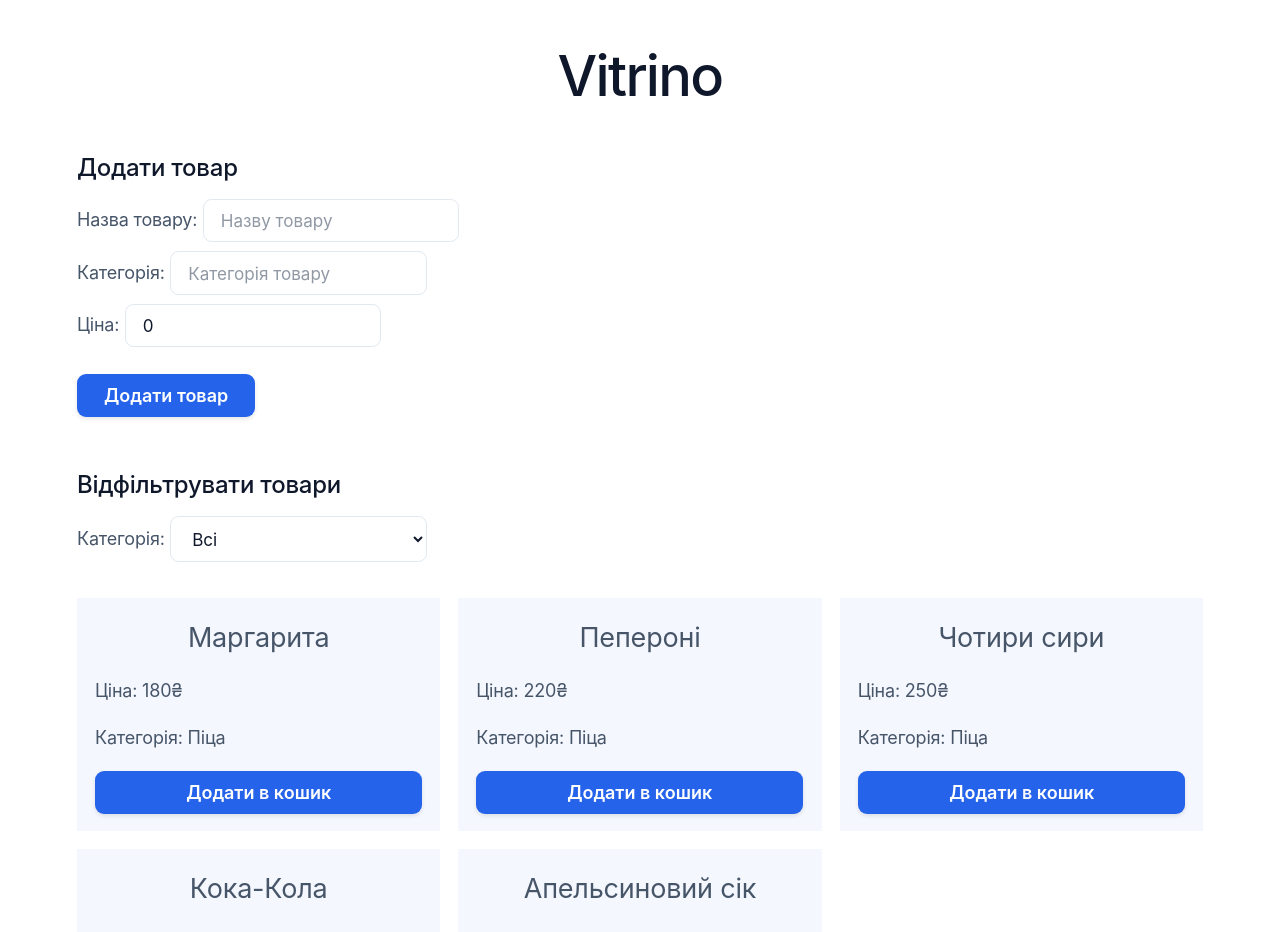
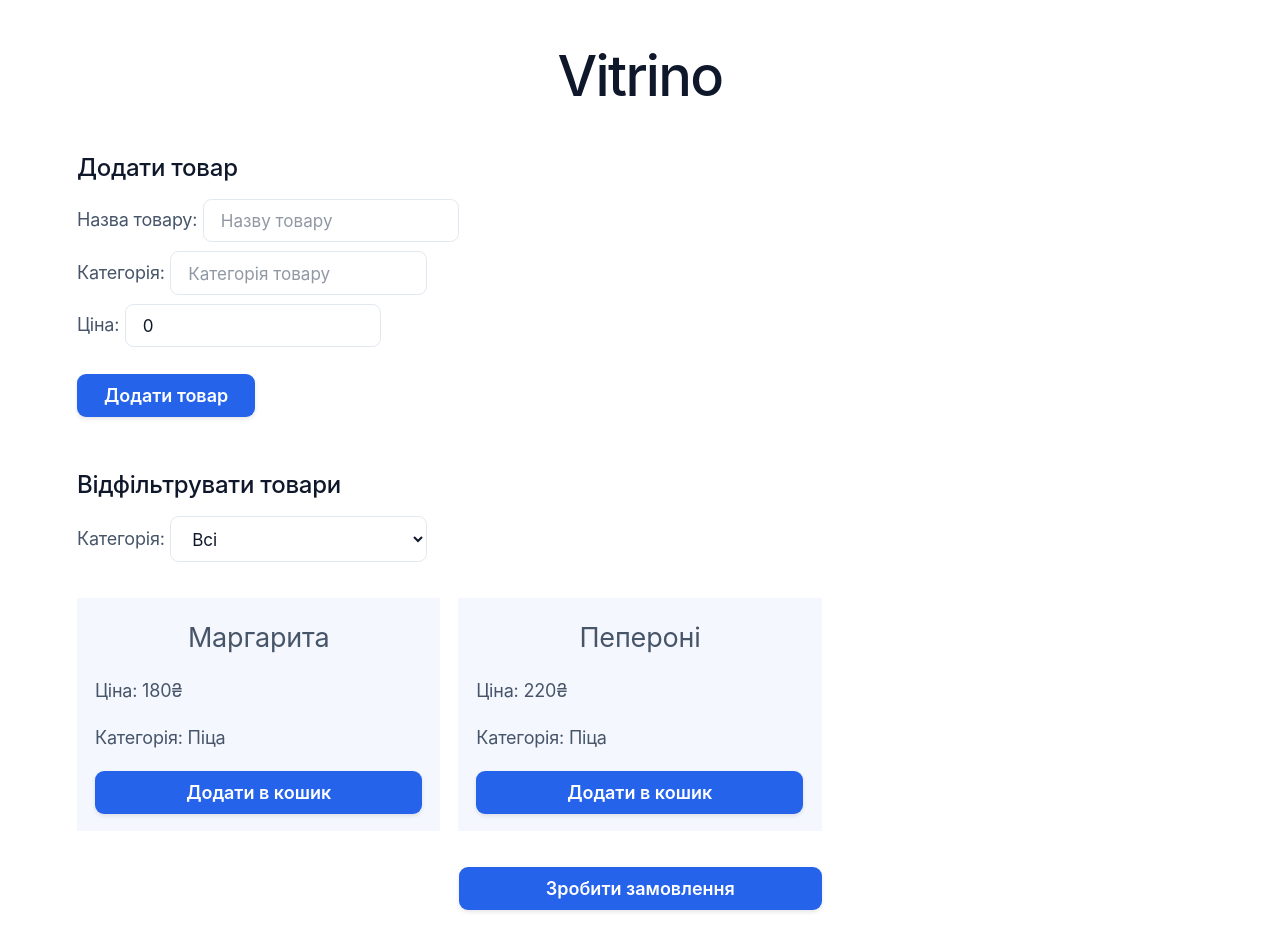
Before and after one commit to qmaoz/react-labs, a React (Vite) app: page / in a window 1280 px wide. Shown: the top 932 px of the page. Built offline with nearby package versions, Linux system fonts and the light colour scheme.

Commit message:
Assignment #6 has been completed.

```diff
--- a/src/App.jsx
+++ b/src/App.jsx
@@ -1,23 +1,30 @@
-import { useState } from 'react';
+import { useEffect, useState } from 'react';
 import Header from './components/Header.jsx';
 import Main from './components/Main.jsx';
 import Footer from './components/Footer.jsx';
 
 export default function App() {
-  const [products, setProducts] = useState([
-    { id: 1, name: 'Маргарита', price: 180, category: 'Піца', isSelected: false },
-    { id: 2, name: 'Пепероні', price: 220, category: 'Піца', isSelected: false },
-    { id: 3, name: 'Чотири сири', price: 250, category: 'Піца', isSelected: false },
-    { id: 4, name: 'Кока-Кола', price: 40, category: 'Напої', isSelected: false },
-    { id: 5, name: 'Апельсиновий сік', price: 55, category: 'Напої', isSelected: false },
-    // { id: 6, name: 'Чізбургер', price: 120, category: 'Бургери', isSelected: false },
-    // { id: 7, name: 'Дабл Біф Бургер', price: 190, category: 'Бургери', isSelected: false },
-    // { id: 8, name: 'Тірамісу', price: 95, category: 'Десерти', isSelected: false },
-    // { id: 9, name: 'Чізкейк', price: 110, category: 'Десерти', isSelected: false },
-    // { id: 10, name: 'Піца з морепродуктами', price: 310, category: 'Піца', isSelected: false },
-    // { id: 11, name: 'Холодний чай', price: 45, category: 'Напої', isSelected: false },
-    // { id: 12, name: 'Веган Бургер', price: 150, category: 'Бургери', isSelected: false }
-  ]);
+  const [products, setProducts] = useState(() => {
+    const stored = localStorage.getItem('products-data');
+
+    if (stored) {
+      try {
+        return JSON.parse(stored);
+      } catch (e) {
+        console.error("Помилка парсингу JSON", e);
+      }
+    }
+
+    return [
+      // Default products
+      { id: 1, name: 'Маргарита', price: 180, category: 'Піца', isSelected: false },
+      { id: 2, name: 'Пепероні', price: 220, category: 'Піца', isSelected: false },
+    ];
+  });
+
+  useEffect(() => {
+    localStorage.setItem('products-data', JSON.stringify(products));
+  }, [products]);
 
   return (
     <>
@@ -29,3 +36,16 @@ export default function App() {
     </>
   );
 }
+
+// [
+  // { id: 3, name: 'Чотири сири', price: 250, category: 'Піца', isSelected: false },
+  // { id: 4, name: 'Кока-Кола', price: 40, category: 'Напої', isSelected: false },
+  // { id: 5, name: 'Апельсиновий сік', price: 55, category: 'Напої', isSelected: false },
+  // { id: 6, name: 'Чізбургер', price: 120, category: 'Бургери', isSelected: false },
+  // { id: 7, name: 'Дабл Біф Бургер', price: 190, category: 'Бургери', isSelected: false },
+  // { id: 8, name: 'Тірамісу', price: 95, category: 'Десерти', isSelected: false },
+  // { id: 9, name: 'Чізкейк', price: 110, category: 'Десерти', isSelected: false },
+  // { id: 10, name: 'Піца з морепродуктами', price: 310, category: 'Піца', isSelected: false },
+  // { id: 11, name: 'Холодний чай', price: 45, category: 'Напої', isSelected: false },
+  // { id: 12, name: 'Веган Бургер', price: 150, category: 'Бургери', isSelected: false }
+// ]
```
